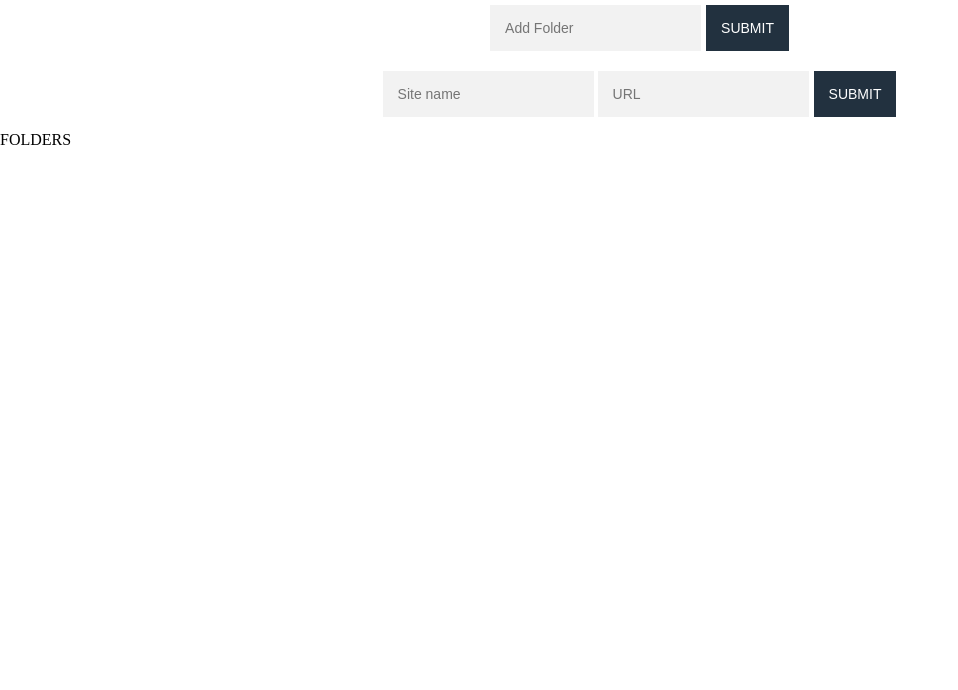
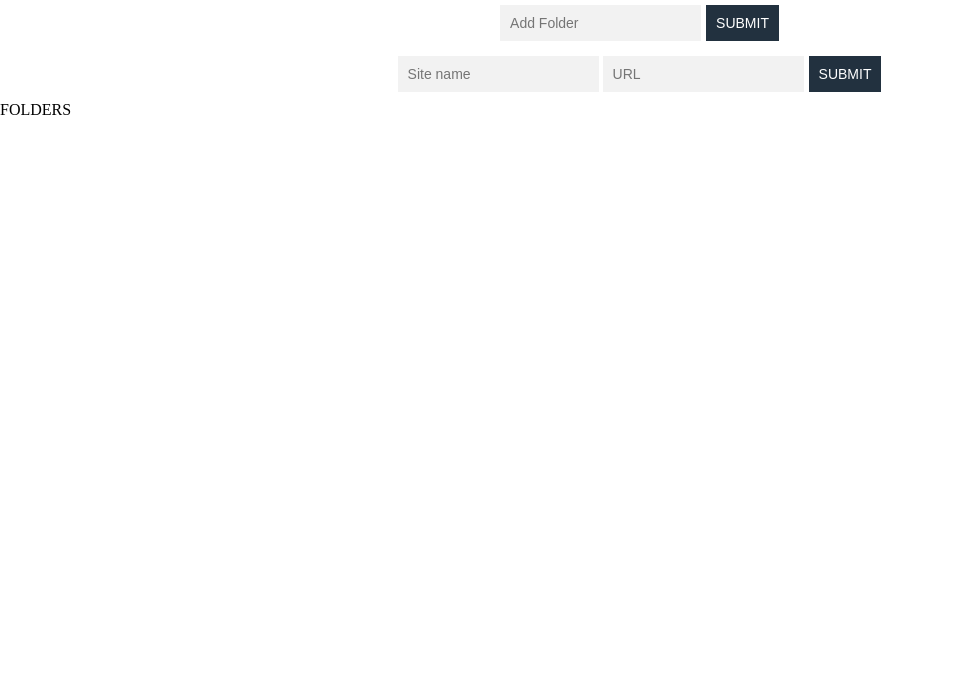
Before and after one commit to thatPamIAm/jet-fuel, a website: page public/index.html in a window 1280 px wide. Shown: the part 110-800 px from the top of the page, without its empty margins (0-958 px from the left). Drawn offline with nearby package versions, Linux system fonts and the light colour scheme.

Commit message:
resize inputs and buttons

```diff
--- a/public/styles.css
+++ b/public/styles.css
@@ -38,8 +38,8 @@ html {
 
 input {
   box-sizing : border-box;
-  margin     : 0 0 15px;
-  padding    : 15px;
+  margin     : 0 0 10px;
+  padding    : 10px;
   border     : 0;
   background : #f2f2f2;
   outline    : 0;
@@ -48,9 +48,8 @@ input {
 
 button {
   margin-top     : 4px;
-  padding        : 15px;
+  padding        : 10px;
   color          : white;
-  border         : 0;
   border         : 1px solid white;
   background     : #22313F;
   text-transform : uppercase;
```
